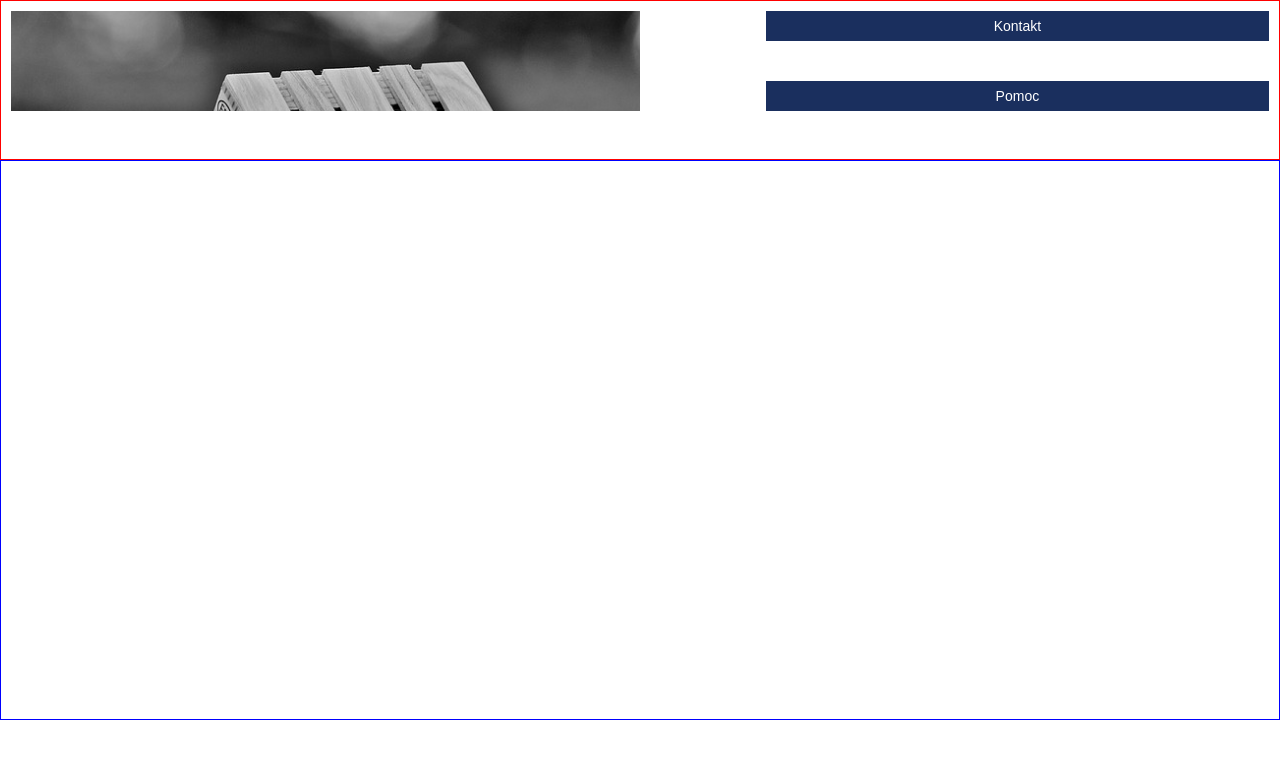
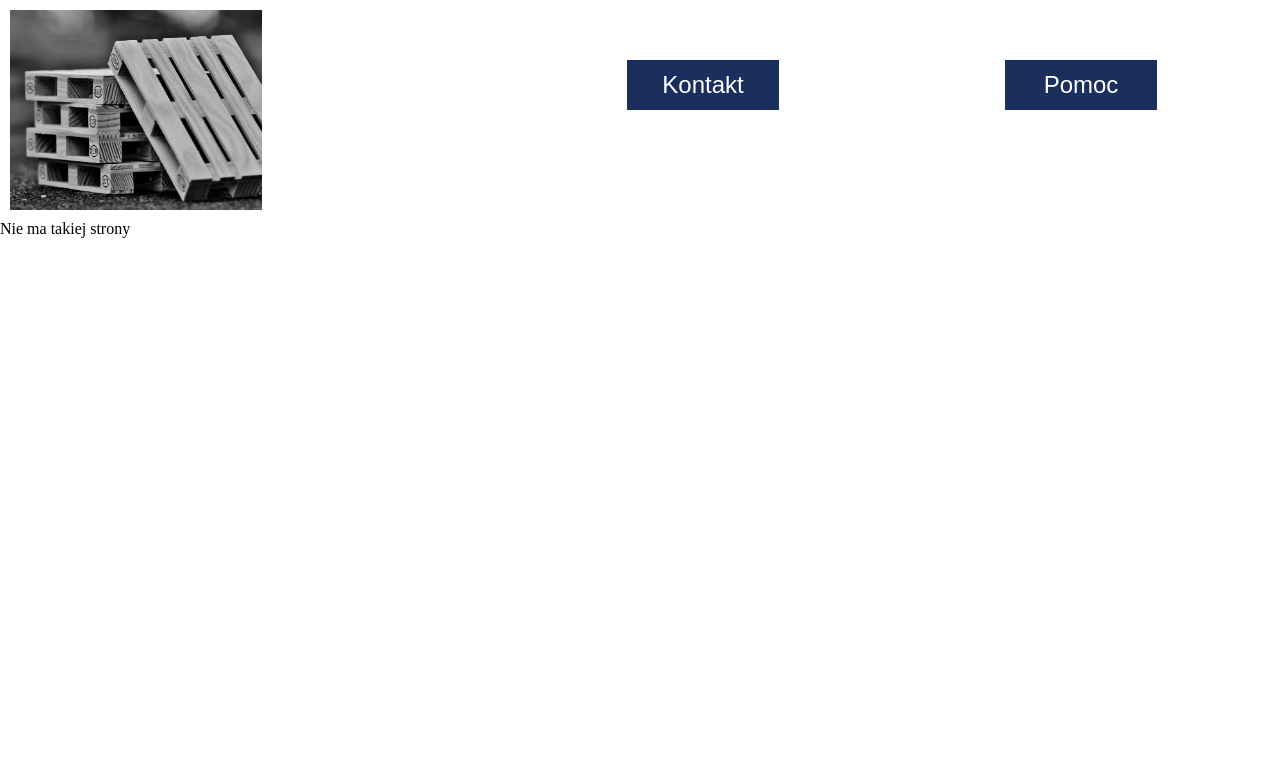
Before and after one commit to logappopen/Log_app, a React (Create React App) app in the folder log_app/: page /help in a window 1280 px wide. Shown: the top 758 px of the page. Built offline with nearby package versions, Linux system fonts and the light colour scheme.

Commit message:
add file Component, add css styles for Header

```diff
--- /dev/null
+++ b/log_app/src/layouts/Component.jsx
@@ -0,0 +1,20 @@
+import React from "react";
+import { BrowserRouter as Router, Switch, Route } from "react-router-dom";
+
+import HomePage from "../pages/HomePage";
+import HelpPage from "../pages/HelpPage";
+import ErrorPage from "../pages/ErrorPage";
+
+const Component = (props) => {
+  return (
+    <Router>
+      <Switch>
+        {/* <Route path="/" exact component={HomePage} /> */}
+        <Route path="/contakt" component={HelpPage} />
+        <Route path="/help" component={ErrorPage} />
+      </Switch>
+    </Router>
+  );
+};
+
+export default Component;
--- a/log_app/src/layouts/Header.jsx
+++ b/log_app/src/layouts/Header.jsx
@@ -1,22 +1,19 @@
 import React from "react";
-import { Route, Switch } from "react-router-dom";
+import { BrowserRouter as Router, Link } from "react-router-dom";
 
 import ContactPage from "../pages/ContactPage";
 import HelpPage from "../pages/HelpPage";
 
-// import img1 from "../i";
-// import img2 from "../";
-// import img3 from "../";
-
 const Header = () => {
   return (
     <>
+      <Router>
         <div className="header">
           <div className="header__logo"></div>
           <div className="header__info info">
-          {/* <Switch> */}
             <button className="info__contact">
-            {/* <Route path="/contact" component={ContactPage} /> */}
+              {" "}
+              <Link to="/kontakt"></Link>
               Kontakt
             </button>
             <button className="info__helo">
@@ -26,6 +23,7 @@ const Header = () => {
             {/* </Switch> */}
           </div>
         </div>
+      </Router>
     </>
   );
 };
--- a/log_app/src/pages/ContactPage.jsx
+++ b/log_app/src/pages/ContactPage.jsx
@@ -1,7 +1,11 @@
 import React from "react";
 
 const ContactPage = (props) => {
-  return <div>Kontakt</div>;
+  return (
+    <div>
+      <h1>Kontakt</h1>
+    </div>
+  );
 };
 
 export default ContactPage;
--- a/log_app/src/pages/HomePage.jsx
+++ b/log_app/src/pages/HomePage.jsx
@@ -1,27 +1,17 @@
 import React from "react";
-import { Redirect, Route, Switch } from "react-router-dom";
+// import { Redirect, Route, Switch } from "react-router-dom";
 import Header from "../layouts/Header";
-import LoginPage from "../pages/LoginPage";
-import RegistrationPage from "../pages/RegistrationPage";
-import FreeStartPage from "../pages/FreeStartPage";
-import ErrorPage from "../pages/ErrorPage";
+import Component from "../layouts/Component";
 
 const HomePage = () => {
   return (
     <>
       <div className="container">
         <div className="container__header">
-          {" "}
-          <Header />{" "}
+          <Header />
         </div>
         <div className="container__section">
-          {/* <Switch>
-            <Route path="/" exact component={HomePage} />
-            <Route path="/login" component={LoginPage} />
-            <Route path="/registration" component={RegistrationPage} />
-            <Route path="/free-start" component={FreeStartPage} />
-            <Route component={ErrorPage} />
-          </Switch> */}
+          <Component />
         </div>
         <div className="containe__footer"></div>
       </div>
--- a/log_app/src/scss/_header.scss
+++ b/log_app/src/scss/_header.scss
@@ -12,16 +12,43 @@
   &__info {
     flex-basis: 40%;
   }
+  @media (orientation: landscape) and (min-width: 1024px) {
+    &__logo {
+      flex-basis: 20%;
+      align-items: center;
+      height: 200px;
+      background-image: url(../images/pallets_1920.jpg);
+    }
+    &__info {
+      flex-basis: 60%;
+    }
+  }
 }
 .info {
   display: flex;
   flex-direction: column;
-  justify-content: space-between;
+  justify-content: space-around;
   button {
-    flex-basis: 30%;
     background-color: $basic-color;
     color: $text-first-color;
     font-size: $s-font-size;
+    height: 30px;
     border: none;
+    cursor: pointer;
+    transition: 0.4s;
+  }
+  button:hover {
+    background-color: $third-color;
+    color: $text-second-color;
+  }
+  @media (orientation: landscape) and (min-width: 1024px) {
+    flex-direction: row;
+
+    button {
+      flex-basis: 20%;
+      height: 50px;
+      margin-top: 50px;
+      font-size: $x-font-size;
+    }
   }
 }
--- a/log_app/src/scss/_homePage.scss
+++ b/log_app/src/scss/_homePage.scss
@@ -8,14 +8,11 @@
   margin: 0 auto;
   &__header {
     flex-basis: 20%;
-    border: 1px solid red;
   }
   &__section {
     flex-basis: 70%;
-    border: 1px solid blue;
   }
   &__footer {
     flex-basis: 10%;
-    border: 1px solid green;
   }
 }
```
Also changed, not shown: log_app/src/css/style.min.css (+1 -1 lines), 1 other file (tests, documents, lock files or other folders). Lines whose indentation alone changed are shown as unchanged.
